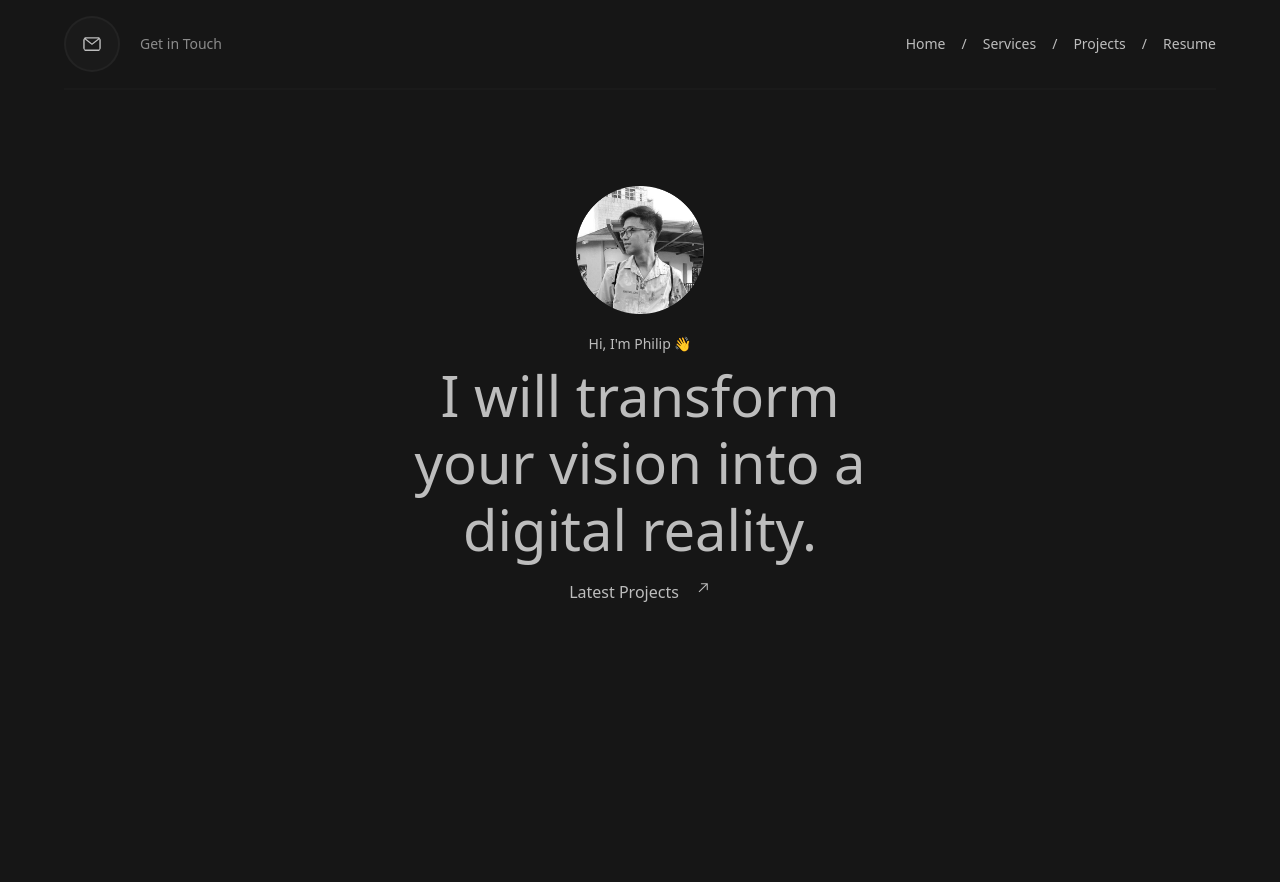
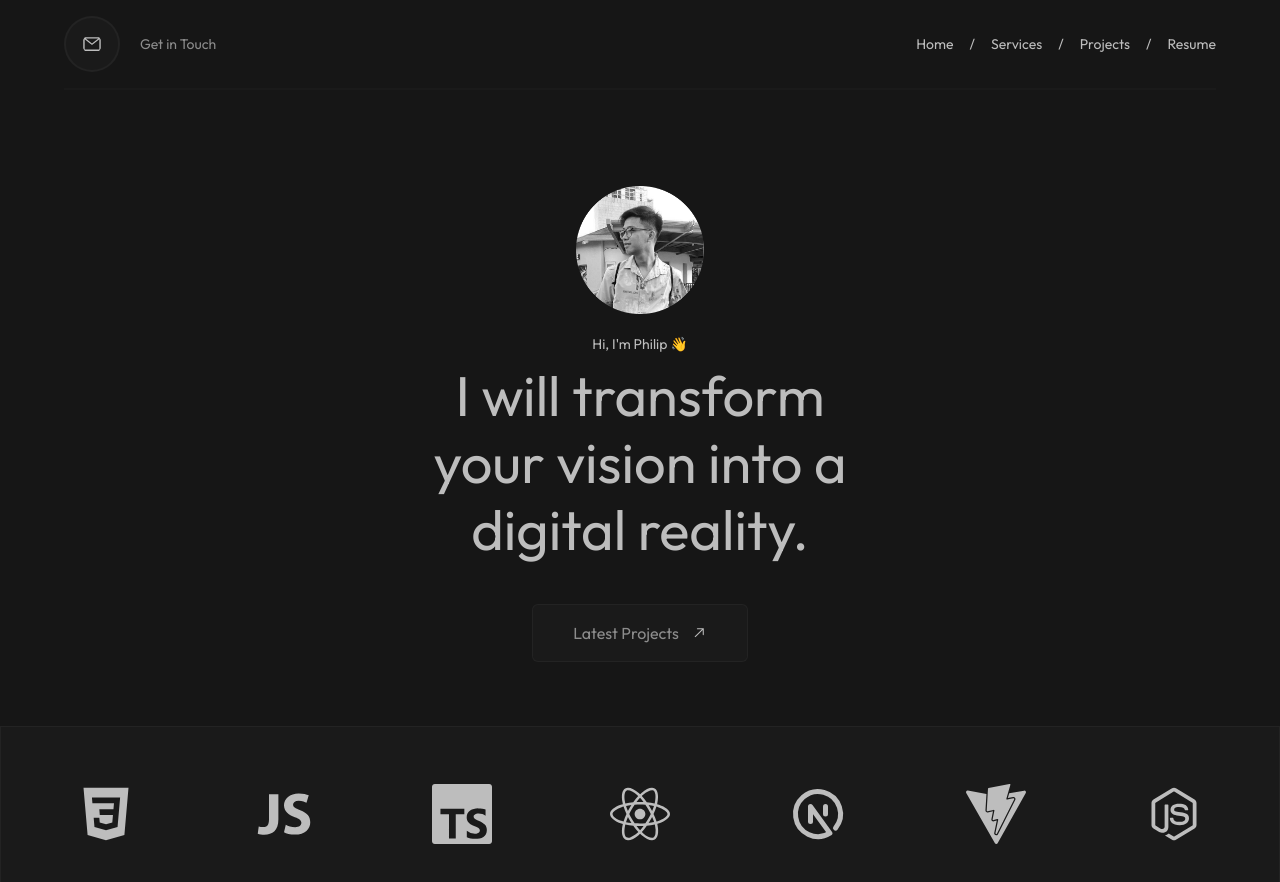
Before and after one commit to philipangeloang/web-port-2.0, a React (Vite) app: page / in a window 1280 px wide. Shown: the top 882 px of the page. Before the commit the page ends 800 px from the top, so only its background shows below. Built offline with nearby package versions, Linux system fonts and the light colour scheme.

Commit message:
Finished tech section

```diff
--- a/package.json
+++ b/package.json
@@ -12,7 +12,8 @@
   "dependencies": {
     "react": "^18.2.0",
     "react-dom": "^18.2.0",
-    "react-icons": "^4.9.0"
+    "react-icons": "^4.9.0",
+    "swiper": "^9.3.2"
   },
   "devDependencies": {
     "@types/react": "^18.0.37",
--- a/src/App.jsx
+++ b/src/App.jsx
@@ -1,5 +1,6 @@
 import { AiOutlineMail } from "react-icons/ai";
 import { RxArrowTopRight } from "react-icons/rx";
+import TechCarousel from "./components/TechCarousel";
 
 function App() {
   return (
@@ -19,7 +20,7 @@ function App() {
             <div className="cursor-pointer hover:opacity-50">Resume</div>
           </div>
         </nav>
-        <hr className="bg-main-black border border-[#1a1a1a] mt-4 max-w-6xl mx-auto" />
+        <hr className="bg-main-black border border-overlay-black mt-4 max-w-6xl mx-auto" />
       </section>
 
       <section className="w-full px-7 mt-20">
@@ -27,9 +28,20 @@ function App() {
           <img src="/hero-photo.png" alt="hero-image" className="h-32 w-32" />
           {/* eslint-disable-next-line react/no-unescaped-entities */}
           <p className="mt-5 text-sm">Hi, I'm Philip 👋 </p>
-          <p className="text-[3.5rem] max-w-[29rem] text-center leading-[1.2] mt-2">I will transform your vision into a digital reality.</p>
-          <div className="flex gap-4 p-4 "><span>Latest Projects</span><RxArrowTopRight /></div>
+          <p className="text-[3.5rem] max-w-[29rem] text-center leading-[1.2] mt-2">
+            I will transform your vision into a digital reality.
+          </p>
+          <div className="cursor-pointer rounded-md flex justify-center items-center gap-3 py-4 px-10 mt-10 bg-overlay-black border border-main-white/5 hover:scale-95">
+            <span className="bg-overlay-black text-main-white/70">
+              Latest Projects
+            </span>
+            <RxArrowTopRight className="bg-overlay-black" />
+          </div>
         </div>
+      </section>
+
+      <section className="w-full h-44 mt-16 bg-overlay-black border border-main-white/5 flex justify-center items-center p-4">
+        <TechCarousel />
       </section>
     </>
   );
--- /dev/null
+++ b/src/components/TechCarousel.jsx
@@ -0,0 +1,97 @@
+import {
+  IoLogoHtml5,
+  IoLogoCss3,
+  IoLogoJavascript,
+  IoLogoNodejs,
+} from "react-icons/io";
+import {
+  SiWordpress,
+  SiWebflow,
+  SiShopify,
+  SiVite,
+  SiExpress,
+  SiTailwindcss,
+  SiBootstrap,
+  SiMongodb,
+  SiTrpc,
+  SiTypescript,
+} from "react-icons/si";
+import { TbBrandNextjs } from "react-icons/tb";
+import { FaReact } from "react-icons/fa";
+
+import { Swiper, SwiperSlide } from "swiper/react";
+import { Autoplay } from "swiper";
+import "swiper/css";
+import "swiper/css/bundle";
+
+const TechCarousel = () => {
+  return (
+    <Swiper
+      modules={[Autoplay]}
+      autoplay={true}
+      slidesPerView={7}
+      onSlideChange={() => console.log("slide change")}
+      onSwiper={(swiper) => console.log(swiper)}
+    >
+      <SwiperSlide className="bg-overlay-black flex justify-center items-center">
+        <IoLogoHtml5 size={60} className="bg-overlay-black hover:opacity-50" />
+      </SwiperSlide>
+      <SwiperSlide className="bg-overlay-black flex justify-center items-center">
+        <IoLogoCss3 size={60} className="bg-overlay-black hover:opacity-50" />
+      </SwiperSlide>
+      <SwiperSlide className="bg-overlay-black flex justify-center items-center">
+        <IoLogoJavascript
+          size={60}
+          className="bg-overlay-black hover:opacity-50"
+        />
+      </SwiperSlide>
+      <SwiperSlide className="bg-overlay-black flex justify-center items-center">
+        <SiTypescript size={60} className="bg-overlay-black hover:opacity-50" />
+      </SwiperSlide>
+      <SwiperSlide className="bg-overlay-black flex justify-center items-center">
+        <FaReact size={60} className="bg-overlay-black hover:opacity-50" />
+      </SwiperSlide>
+      <SwiperSlide className="bg-overlay-black flex justify-center items-center">
+        <TbBrandNextjs
+          size={60}
+          className="bg-overlay-black hover:opacity-50"
+        />
+      </SwiperSlide>
+      <SwiperSlide className="bg-overlay-black flex justify-center items-center">
+        <SiVite size={60} className="bg-overlay-black hover:opacity-50" />
+      </SwiperSlide>
+      <SwiperSlide className="bg-overlay-black flex justify-center items-center">
+        <IoLogoNodejs size={60} className="bg-overlay-black hover:opacity-50" />
+      </SwiperSlide>
+      <SwiperSlide className="bg-overlay-black flex justify-center items-center">
+        <SiTailwindcss
+          size={60}
+          className="bg-overlay-black hover:opacity-50"
+        />
+      </SwiperSlide>
+      <SwiperSlide className="bg-overlay-black flex justify-center items-center">
+        <SiBootstrap size={60} className="bg-overlay-black hover:opacity-50" />
+      </SwiperSlide>
+      <SwiperSlide className="bg-overlay-black flex justify-center items-center">
+        <SiTrpc size={60} className="bg-overlay-black hover:opacity-50" />
+      </SwiperSlide>
+      <SwiperSlide className="bg-overlay-black flex justify-center items-center">
+        <SiMongodb size={60} className="bg-overlay-black hover:opacity-50" />
+      </SwiperSlide>
+      <SwiperSlide className="bg-overlay-black flex justify-center items-center">
+        <SiExpress size={60} className="bg-overlay-black hover:opacity-50" />
+      </SwiperSlide>
+      <SwiperSlide className="bg-overlay-black flex justify-center items-center">
+        <SiWordpress size={60} className="bg-overlay-black hover:opacity-50" />
+      </SwiperSlide>
+      <SwiperSlide className="bg-overlay-black flex justify-center items-center">
+        <SiWebflow size={60} className="bg-overlay-black hover:opacity-50" />
+      </SwiperSlide>
+      <SwiperSlide className="bg-overlay-black flex justify-center items-center">
+        <SiShopify size={60} className="bg-overlay-black hover:opacity-50" />
+      </SwiperSlide>
+    </Swiper>
+  );
+};
+
+export default TechCarousel;
--- a/src/index.css
+++ b/src/index.css
@@ -1,4 +1,4 @@
-@import url('https://fonts.googleapis.com/css2?family=Poppins:wght@100;200;300;400;500;600;700;800;900&display=swap');
+@import url("https://fonts.googleapis.com/css2?family=Outfit:wght@100;300;400;500;600;700;800;900&display=swap");
 
 @tailwind base;
 @tailwind components;
@@ -10,4 +10,5 @@
   box-sizing: border-box;
   background-color: #161616;
   color: #bdbdbd;
+  font-family: "Outfit";
 }
--- a/tailwind.config.js
+++ b/tailwind.config.js
@@ -4,11 +4,12 @@ export default {
   theme: {
     extend: {
       fontFamily: {
-        poppins: "Poppins",
+        outfit: "Outfit",
       },
       colors: {
         "main-black": "#161616",
         "main-white": "#bdbdbd",
+        "overlay-black": "#1a1a1a",
       },
     },
   },
```
Also changed, not shown: 1 other file (tests, documents, lock files or other folders).
